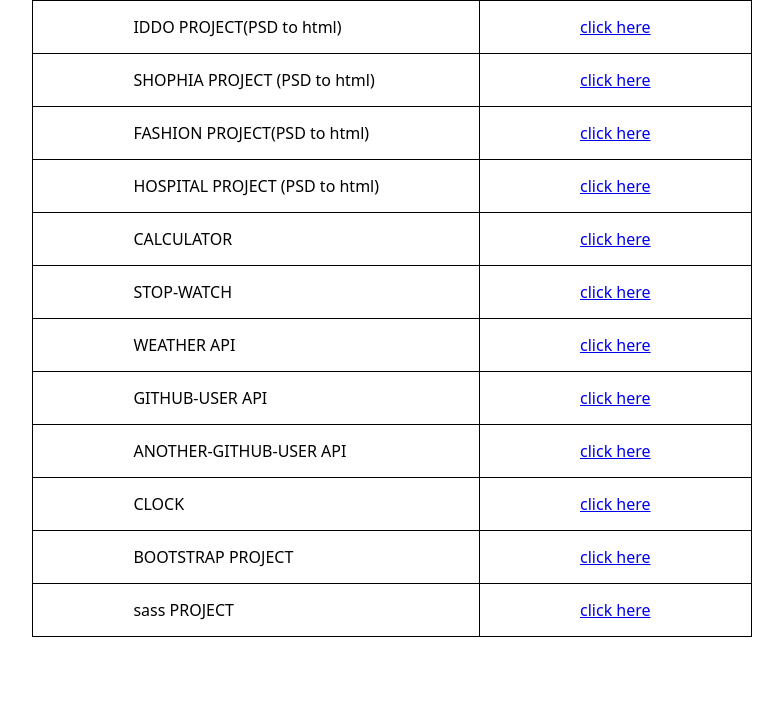
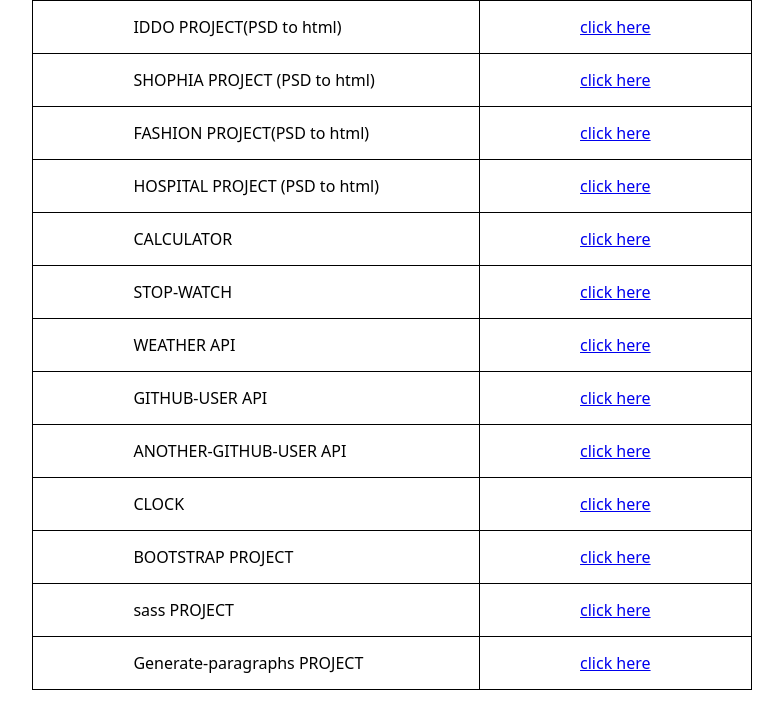
Before and after one commit to manusaini0017/my-all-project, a plain HTML site: page index.html in a window 1280 px wide. Shown: the whole page, without its empty margins (248-1031 px from the left). Drawn offline with Linux system fonts and the light colour scheme.

Commit message:
add new project

```diff
--- a/index.html
+++ b/index.html
@@ -12,8 +12,8 @@
 
 
 
-        table, td{border: 1px solid;  border-collapse: collapse;}
-        table{ margin: auto; padding: 15px; }
+        table, td{border: 1px solid;  }
+        table{ margin: auto; padding: 15px; border-collapse: collapse;}
         td{padding: 15px 100px;}
     </style>
 </head>
@@ -85,6 +85,11 @@
                     <td>sass PROJECT</td>
                     <td><a href="https://manusaini0017.github.io/AVENUE-FASHION/">click here</a></td>
                 </tr>
+
+                <tr>
+                    <td>Generate-paragraphs PROJECT</td>
+                    <td><a href="https://manusaini0017.github.io/generate_paragraphs/">click here</a></td>
+                </tr>
             </tbody>
         </table>
     </div>
```
